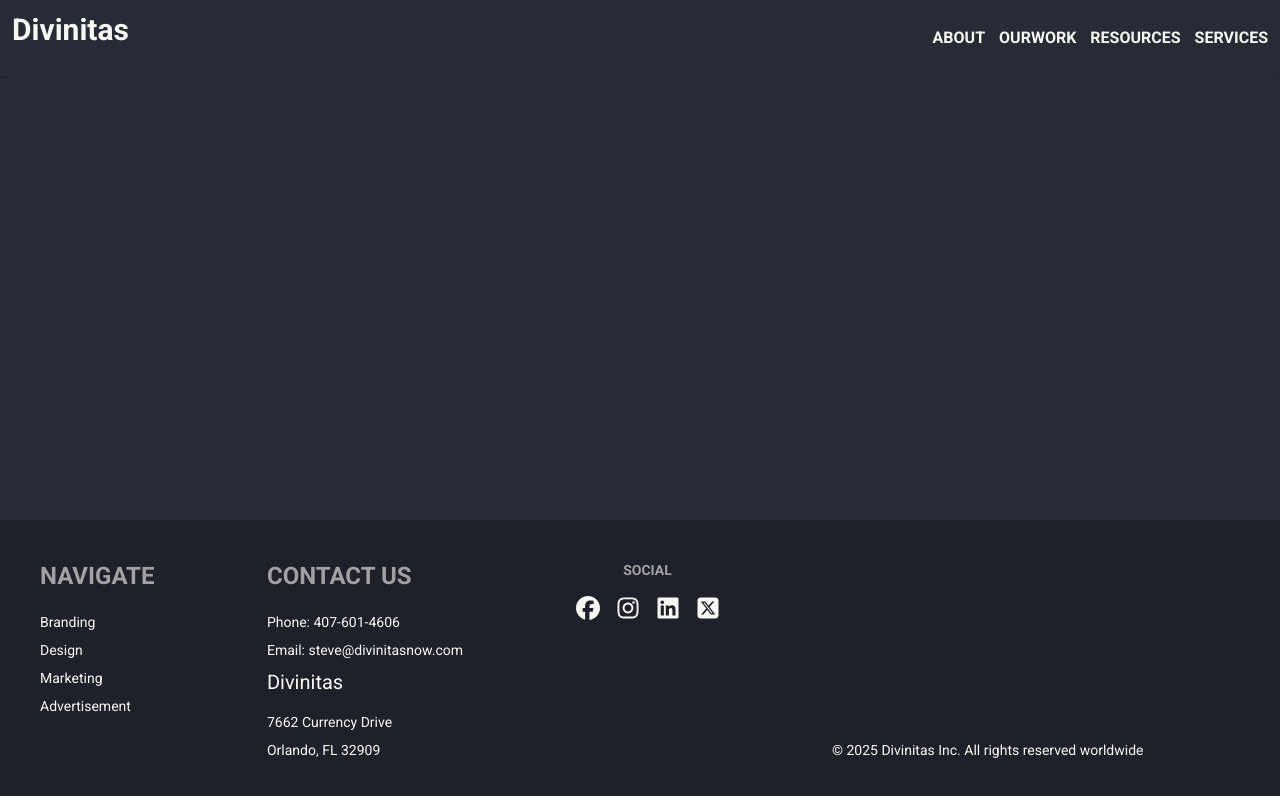
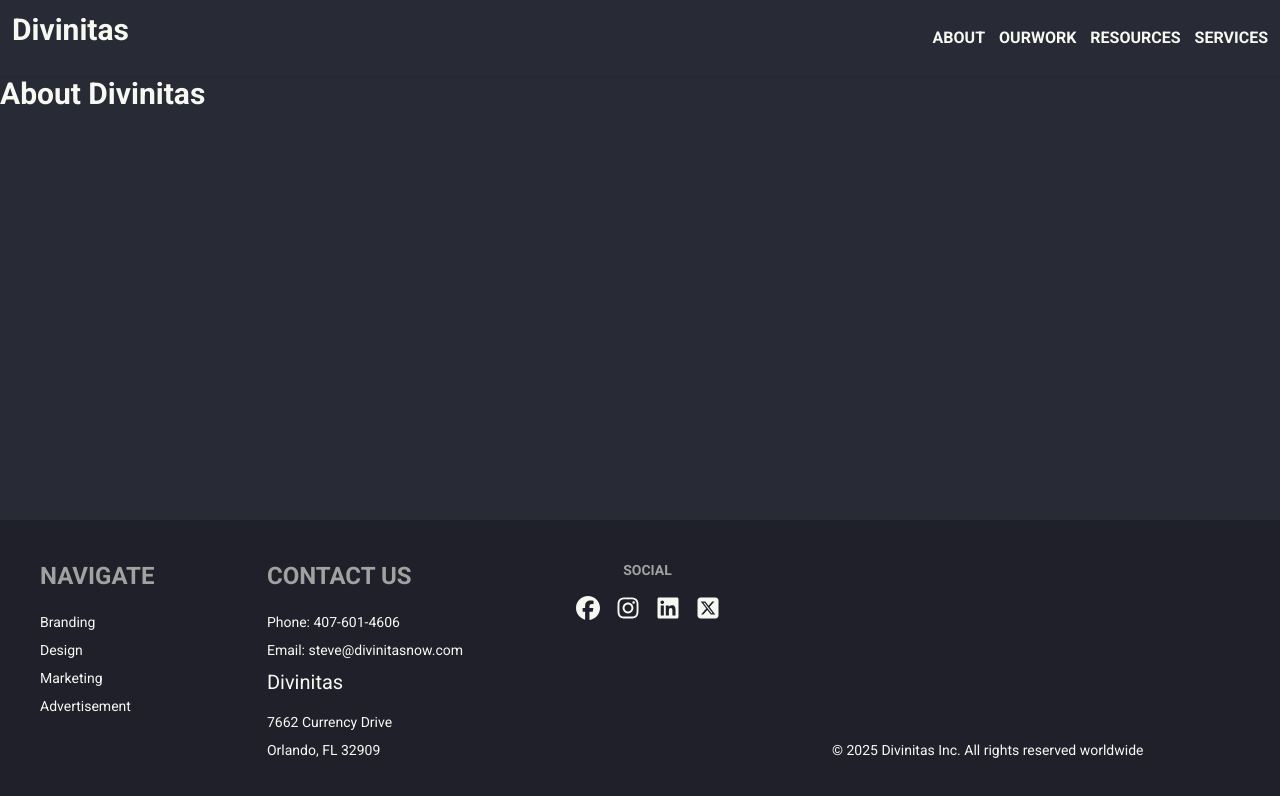
Before and after one commit to JGuzman87/divinitas, a Next.js app: page /about in a window 1280 px wide. Shown: the top 796 px of the page. Built offline with nearby package versions, Linux system fonts and the light colour scheme.

Commit message:
added smoother transitions

```diff
--- a/app/about/page.js
+++ b/app/about/page.js
@@ -1,11 +1,11 @@
 import React from 'react'
-import Form from '@/components/Form';
+import Transition from '../../components/Transition';
 
 const AboutPage = () => {
   return (
-    <div>
-
-    </div>
+    <Transition>
+      <h1>About Divinitas</h1>
+    </Transition>
   )
 }
 
--- a/app/layout.js
+++ b/app/layout.js
@@ -1,4 +1,5 @@
-import {  Roboto } from "next/font/google";
+import Transition from "@/components/Transition";
+import { Roboto } from "next/font/google";
 import "./globals.css";
 
 import Nav from "@/components/Nav";
@@ -21,11 +22,13 @@ export default function RootLayout({ children }) {
   return (
     <html lang="en" data-theme="dracula">
       <body
-        className={`${roboto.variable} antialiased flex flex-col justify-between` }
+        className={`${roboto.variable} antialiased flex flex-col justify-between`}
       >
         <Nav />
-        {children}
-      <Footer />
+
+        <Transition>{children}</Transition>
+
+        <Footer />
       </body>
     </html>
   );
--- a/app/ourWork/page.js
+++ b/app/ourWork/page.js
@@ -1,8 +1,9 @@
 import React from 'react'
+import Transition from '../../components/Transition';
 
 const OurWork = () => {
   return (
-    <div>Our-work</div>
+    <Transition>Our-work</Transition>
   )
 }
 
--- a/app/page.js
+++ b/app/page.js
@@ -2,12 +2,17 @@
 import Form from '@/components/Form';
 
 import {useState, useEffect } from 'react';
+import Transition from '../components/Transition';
 
 export default function Home() {
 
- return (<div className='flex flex-col p-4'>
-  <h1 className='text-center font-serif'>Contact Us</h1>
-  <Form />
-  </div>)
+ return (
+   <Transition>
+     <div className="flex flex-col p-4">
+       <h1 className="text-center font-serif">Contact Us</h1>
+       <Form />
+     </div>
+   </Transition>
+ );
 
 }
--- a/app/resources/page.js
+++ b/app/resources/page.js
@@ -1,8 +1,9 @@
 import React from 'react'
+import Transition from '../../components/Transition';
 
 const Resources = () => {
   return (
-    <div>Resources</div>
+    <Transition>Resources</Transition>
   )
 }
 
--- a/app/services/page.js
+++ b/app/services/page.js
@@ -1,8 +1,9 @@
 import React from 'react'
+import Transition from '../../components/Transition';
 
 const Services = () => {
   return (
-    <div>Services</div>
+    <Transition>Services</Transition>
   )
 }
 
--- a/components/Footer.jsx
+++ b/components/Footer.jsx
@@ -69,9 +69,7 @@ const Footer = () => {
       </nav>
       <p className="flex justify-end self-end">{`© ${currentYear} Divinitas Inc. All rights reserved worldwide`}</p>
     </footer>
-    // <div>
-    //   <p className="flex justify-end">{`© ${currentYear} Divinitas Inc. All rights reserved worldwide`}</p>
-    // </div>
+
   );
 };
 
--- a/components/Nav.jsx
+++ b/components/Nav.jsx
@@ -14,7 +14,7 @@ const Nav = () => {
       </Link>
       <div className="navbar-end">
         <div className="dropdown">
-          <div tabIndex={0} role="button" className="btn btn-ghost lg:hidden">
+          <div tabIndex={0} role="button" className="btn btn-ghost md:hidden ">
             <svg
               xmlns="http://www.w3.org/2000/svg"
               className="h-5 w-5"
@@ -43,7 +43,7 @@ const Nav = () => {
           </ul>
         </div>
       </div>
-      <div className="navbar-end hidden lg:flex">
+      <div className="navbar-end hidden md:flex">
         <ul className="gap-3.5 flex justify-end">
           {linkArr.map((arr) => (
             <li key={arr}>
--- /dev/null
+++ b/components/Transition.jsx
@@ -0,0 +1,22 @@
+"use client"
+import { motion, AnimatePresence } from "framer-motion";
+
+const Transition = ({children}) => {
+  return (
+    <AnimatePresence mode="wait">
+      <motion.div
+        key={
+          typeof window !== "undefined" ? window.location.pathname : "static"
+        }
+        initial={{ opacity: 0, y: 20}}
+        animate={{ opacity: 1, y: 0 }}
+        exit={{ opacity: 0, y: -20 }}
+        transition={{ duration: 0.5 }}
+      >
+        {children}
+      </motion.div>
+    </AnimatePresence>
+  );
+}
+
+export default Transition;
--- a/package.json
+++ b/package.json
@@ -10,6 +10,7 @@
   },
   "dependencies": {
     "daisyui": "^5.0.17",
+    "framer-motion": "^12.6.5",
     "next": "15.2.4",
     "react": "^19.0.0",
     "react-dom": "^19.0.0"
```
Also changed, not shown: 1 other file (tests, documents, lock files or other folders).
